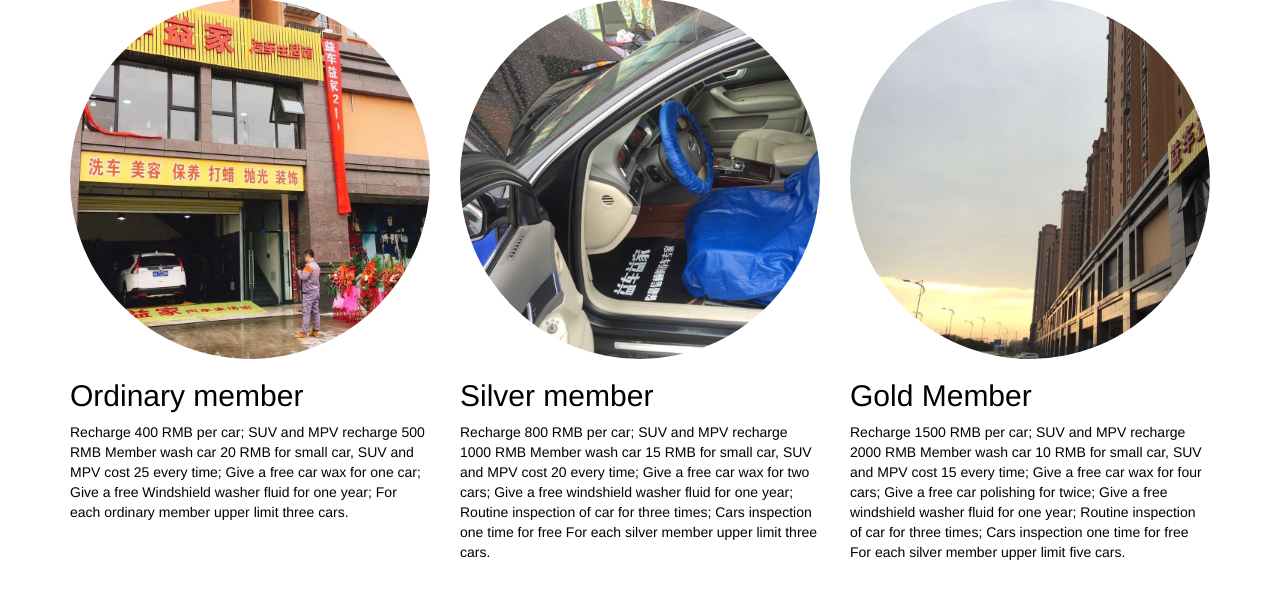
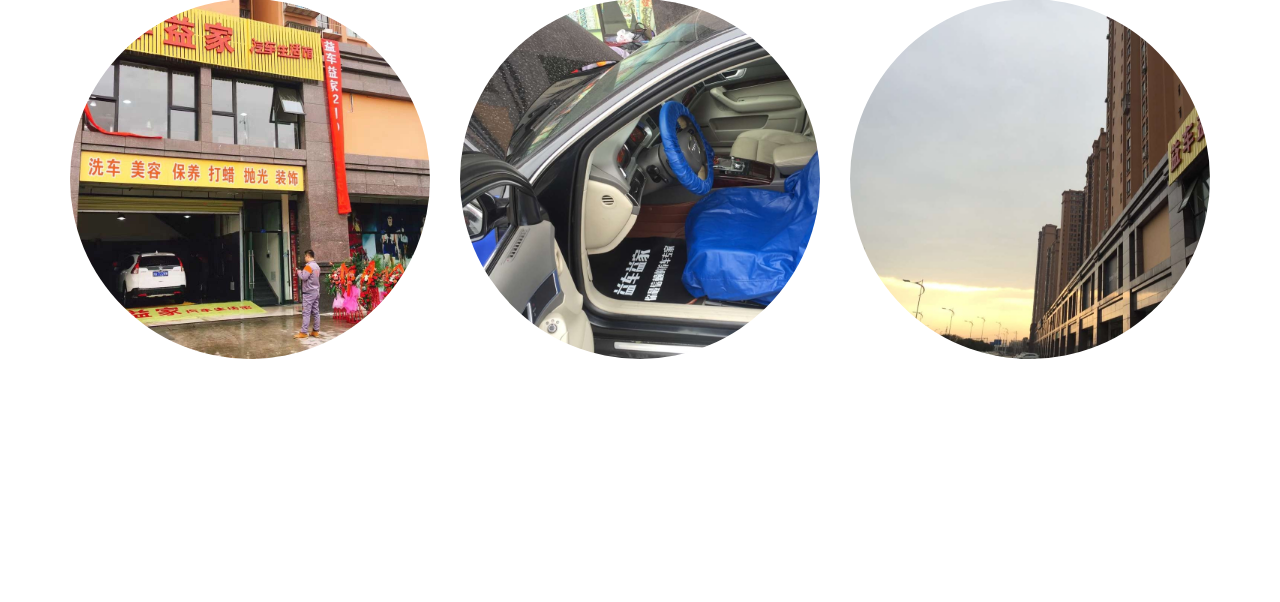
Before and after one commit to EADG6/CWMS, a PHP site: page / in a window 1280 px wide. Shown: the part 1176-1778 px from the top of the page. Run offline with PHP 8.4, Linux system fonts and the light colour scheme; some libraries are stand-ins or nearby versions.

Commit message:
change style in homepage

```diff
--- a/app/home.php
+++ b/app/home.php
@@ -29,18 +29,18 @@
         <hr>
 
         <div class="row">
-            <div class="col-sm-4">
+            <div class="col-sm-4" style="color:#fff">
                 <img class="img-circle img-responsive img-center" src="../CWMS/static/img/3.jpg" alt="">
                 <h2>Ordinary member</h2>
                 <p>Recharge 400 RMB per car; SUV and MPV recharge 500 RMB Member wash car 20 RMB for small car, SUV and MPV cost 25 every time; Give a free car wax for one car; Give a free Windshield washer fluid for one year; For each ordinary member upper limit three cars.                   </p>
             </div>
-            <div class="col-sm-4">
+            <div class="col-sm-4" style="color:#fff">
                 <img class="img-circle img-responsive img-center" src="../CWMS/static/img/7.jpg" alt="">
                 <h2>Silver member</h2>
                 <p>Recharge 800 RMB per car; SUV and MPV recharge 1000 RMB Member wash car 15 RMB for small car, SUV and MPV cost 20 every time; Give a free car wax for two cars; Give a free windshield washer fluid for one year; Routine inspection of car for three times; Cars inspection one time for free For each silver member upper limit three cars.
                 </p>
             </div>
-            <div class="col-sm-4">
+            <div class="col-sm-4" style="color:#fff">
                 <img class="img-circle img-responsive img-center" src="../CWMS/static/img/6.jpg" alt="" >
                 <h2>Gold Member</h2>
                 <p>Recharge 1500 RMB per car; SUV and MPV recharge 2000 RMB Member wash car 10 RMB for small car, SUV and MPV cost 15 every time; Give a free car wax for four cars; Give a free car polishing for twice; Give a free windshield washer fluid for one year; Routine inspection of car for three times; Cars inspection one time for free For each silver member upper limit five cars.
```
